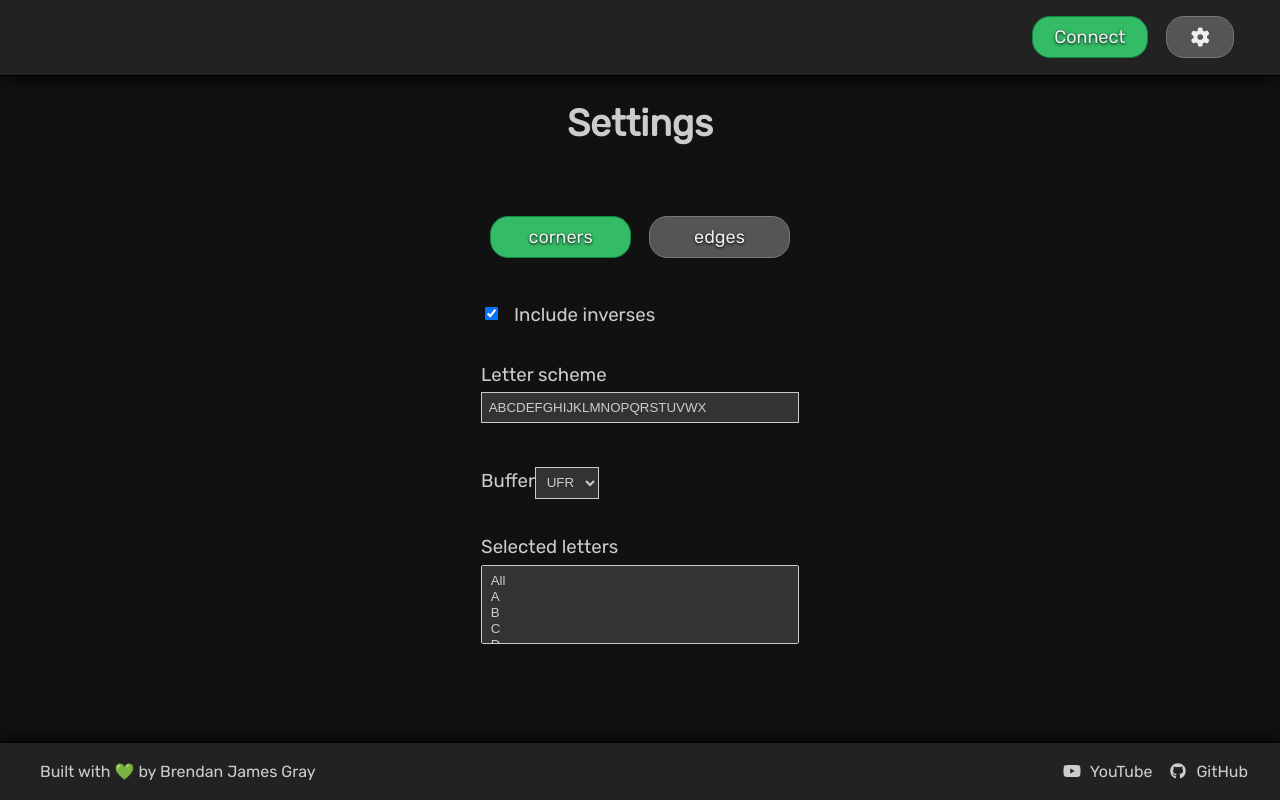
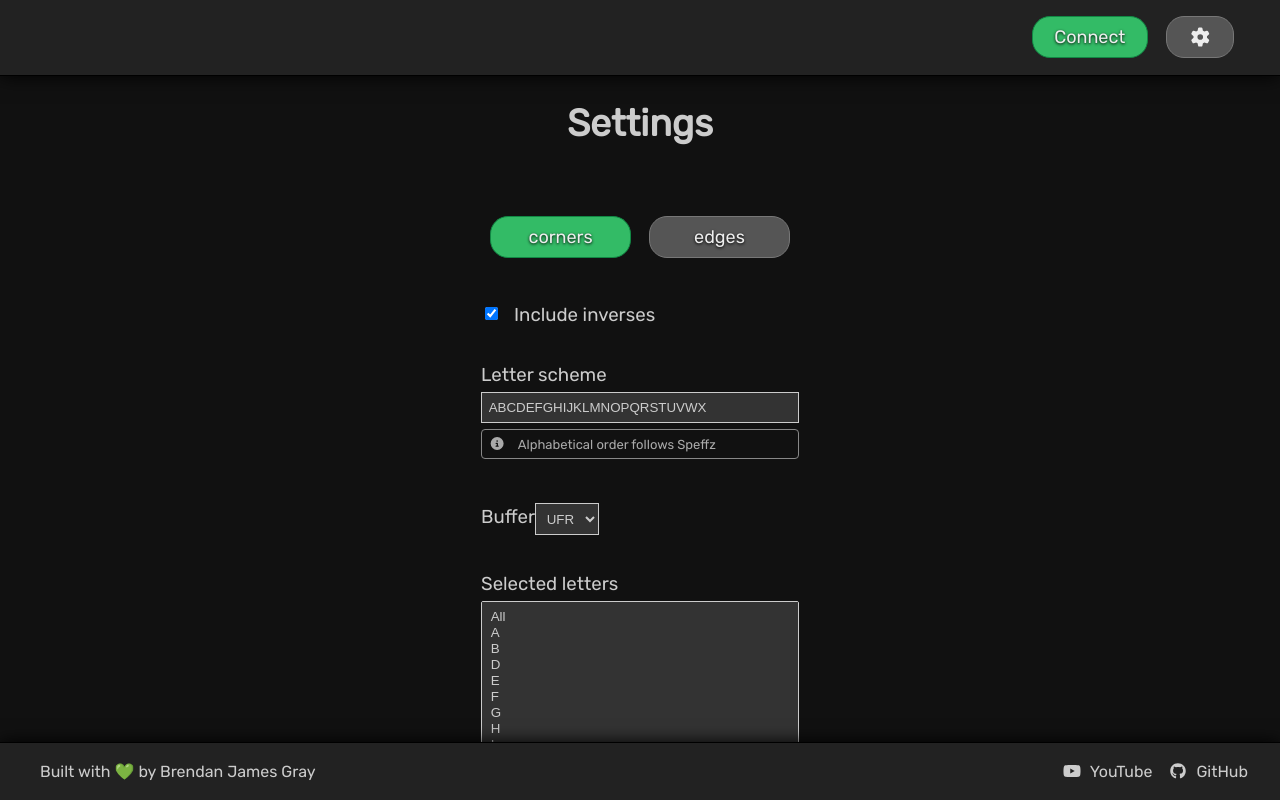
Before and after one commit to AlphaSheep/smartcube-3style, a React (Vite) app: page / in a window 1280 px wide. Both pictures are taken after a click on the button 1199 px from the left and 37 px from the top of the page. Shown: the top 800 px of the page. Built offline with nearby package versions, Linux system fonts and the light colour scheme.

Commit message:
Exclude buffer stickers from piece selection

```diff
--- a/src/components/settings.less
+++ b/src/components/settings.less
@@ -29,6 +29,10 @@
       color: @body-text-color;
       background-color: @input-bg-color;
       border: 1px solid @border-color;
+    }
+
+    select[multiple] {
+      height: 24em;
     }
 
     input[type="text"] {
@@ -72,6 +76,19 @@
     }
   }
 
+  .settings-hint {
+    margin-top: @spacing-small;
+    border : 1px solid @border-color-muted;
+    border-radius: @border-radius-base;
+    padding: 0.5em;
+    font-size: small;
+    color: @text-color-muted;
+
+    :first-child {
+      margin-right: 1em;
+    }
+  }
+
   .settings-close-button {
     display: flex;
     justify-content: flex-end;
--- a/src/components/settings.tsx
+++ b/src/components/settings.tsx
@@ -19,6 +19,10 @@ import {
 } from '../state/settings.duck';
 
 import './settings.less';
+import {faYoutube} from "@fortawesome/free-brands-svg-icons";
+import {FontAwesomeIcon} from "@fortawesome/react-fontawesome";
+import {faInfo, faInfoCircle} from "@fortawesome/free-solid-svg-icons";
+import {getIndicesForSharedStickers, stickerToIndex} from "../lib/cube/cube";
 
 export default function Settings({ closeSettings }) {
   return <>
@@ -107,6 +111,7 @@ function BufferSettings() {
   const availableBuffers = getAvailableBuffers(pieceType);
 
   const onUpdate = (event: React.ChangeEvent<HTMLSelectElement>) => {
+    dispatch(setSelectedLetters([]));
     dispatch(setBuffer(event.target.value));
   }
 
@@ -143,6 +148,9 @@ function LetterScheme() {
     <label>
       Letter scheme
       <input type="text" onChange={onUpdate} value={letterScheme} />
+      <div className="settings-hint">
+        <FontAwesomeIcon icon={faInfoCircle} />Alphabetical order follows Speffz
+      </div>
     </label>
     {error && <p className="error">{error}</p>}
   </div>;
@@ -153,7 +161,15 @@ function SelectedLetters() {
 
   const letterScheme = useAppSelector(selectLetterScheme);
   const selectedLetters = useAppSelector(selectSelectedLetters);
-  const availableLetters = letterScheme.split('');
+  const allLetters = letterScheme.split('');
+
+  const pieceType = useAppSelector(selectSelectedPieceType);
+  const buffer = useAppSelector(selectBuffer);
+  const bufferIndex = stickerToIndex(buffer, pieceType);
+  const bufferIndices = getIndicesForSharedStickers(bufferIndex, pieceType);
+  const availableLetters = allLetters.filter((_, index) =>
+    !bufferIndices.includes(index)
+  );
 
   const onUpdate = (event: React.ChangeEvent<HTMLSelectElement>) => {
     let selectedOptions: string[] = [];
--- a/src/styles/variables.less
+++ b/src/styles/variables.less
@@ -15,6 +15,7 @@
 @timer-color: #fff;
 
 @text-color-danger: #b54;
+@text-color-muted: #aaa;
 
 @btn-bg-color: #29e;
 @btn-text-color: #fff;
@@ -42,6 +43,7 @@
 // Border
 @border-radius-base: 4px;
 @border-color: #ccc;
+@border-color-muted: #888;
 
 // Progress bar
 @progress-bar-bg-color: #333;
```
